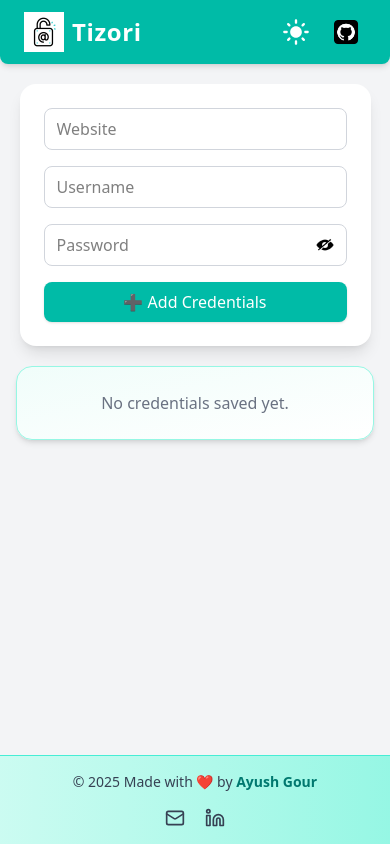
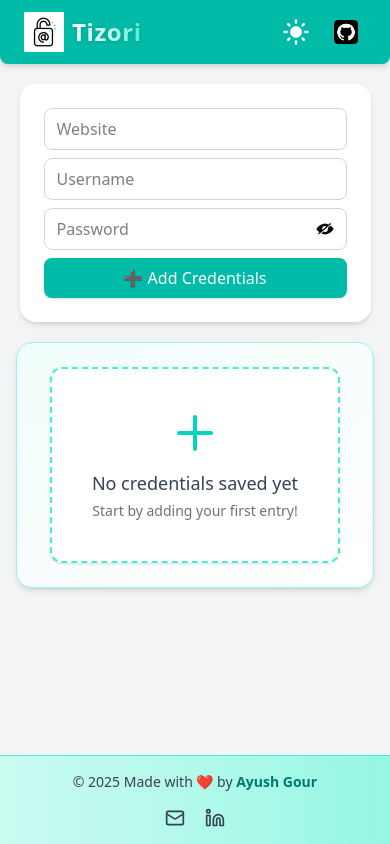
Before and after one commit to AyushGour-crack-it/React-Password-Manager, a React (Vite) app: page / in a window 390 px wide. Built offline with nearby package versions, Linux system fonts and the light colour scheme.

Commit message:
Some Changes in UI

```diff
--- a/components/EachData.jsx
+++ b/components/EachData.jsx
@@ -108,7 +108,7 @@
         ) : (
           <div className="flex justify-between items-center bg-gray-100 text-sm
             font-medium text-gray-700 rounded-md px-2 py-1 w-full truncate">
-            👤 <span className="truncate">{username}</span>
+             <span className="truncate">{ "👤  " + username}</span>
             <img
               onClick={() => copyContent(username)}
               className="w-4 h-4 cursor-pointer opacity-70 hover:opacity-100"
--- a/components/Navbar.jsx
+++ b/components/Navbar.jsx
@@ -9,11 +9,12 @@
   };
 
   return (
-    <nav className="bg-teal-500 shadow-md px-6 py-3 flex justify-between items-center rounded-b-lg">
+    <nav className="bg-teal-500 shadow-md px-6 py-3 flex justify-between items-center rounded-b-lg ">
       {/* Logo */}
       <div className="flex items-center gap-2">
         <img src={animatedIcon1} alt="logo" className="w-10 h-10" />
-        <span className="text-2xl md:text-3xl lg:text-4xl font-bold text-white tracking-wide">
+        <span className="text-2xl md:text-3xl lg:text-4xl font-extrabold tracking-wide
+  bg-gradient-to-r from-white via-teal-100 to-teal-300 bg-clip-text text-transparent drop-shadow-sm">
           Tizori
         </span>
       </div>
--- a/components/entrybox.jsx
+++ b/components/entrybox.jsx
@@ -32,8 +32,8 @@
   };
 
   return (
-    <div className="bg-white rounded-2xl shadow-lg p-6 flex flex-col gap-4">
-      <form onSubmit={handleAdd} className="flex flex-col gap-4" id="Ayush">
+    <div className="bg-white rounded-2xl shadow-md p-6 flex flex-col gap-4">
+      <form onSubmit={handleAdd} className="flex flex-col gap-2 sm:gap-4" id="Ayush">
         <input
           type="text"
           placeholder="Website"
--- a/src/App.jsx
+++ b/src/App.jsx
@@ -46,31 +46,30 @@
     <div className="BiggestContainer font-sans bg-gray-100 min-h-screen flex flex-col">
       <Navbar />
 
-      <div className="leftBox w-[90%] sm:w-4/5 md:w-2/3 lg:w-1/2 mx-auto mt-5">
+       <div className="leftBox w-[90%] sm:w-4/5 md:w-2/3 lg:w-1/2 mx-auto mt-5">
         <LeftBox addEntry={addEntry} />
       </div>
-<div className="AllData mx-4 m-5 p-6 rounded-2xl border border-teal-200
-  bg-gradient-to-br from-teal-50 to-white shadow-md
-  grid grid-cols-1 sm:grid-cols-2 lg:grid-cols-3 gap-6 justify-items-center">
-  {entries.length === 0 ? (
-    <p className="text-gray-500 text-center">No credentials saved yet.</p>
-  ) : (
-    entries.map((entry) => (
-      <EachData
-        key={entry.id}
-        {...entry}
-        onDelete={handleDelete}
-        onUpdate={updateEntry}
-      />
-    ))
-  )}
-</div>
+              <div className="AllData mx-4 m-5 p-6 rounded-2xl border border-teal-200 bg-gradient-to-br from-teal-50 to-white shadow-md grid grid-cols-1 sm:grid-cols-2 lg:grid-cols-3 gap-6 justify-items-center">
+                  {entries.length === 0 ?
+                   (
+                     <div className="col-span-full flex flex-col items-center justify-center text-center p-10 border-2 border-dashed border-teal-300 rounded-xl bg-white shadow-sm">
+                          <svg xmlns="http://www.w3.org/2000/svg" className="h-12 w-12 text-teal-400 mb-3"  fill="none" viewBox="0 0 24 24" stroke="currentColor">
+                            <path strokeLinecap="round" strokeLinejoin="round" strokeWidth={2} d="M12 4v16m8-8H4" />
+                          </svg>
+                          <p className="text-gray-700 text-lg font-medium"> No credentials saved yet </p>
+                              <p className="text-gray-500 text-sm mt-1">
+                                Start by adding your first entry!
+                              </p>
+                    </div>
+                   ) :
 
-
-
-
-
-
+                   (
+                     entries.map((entry) => (
+                     <EachData key={entry.id} {...entry} onDelete={handleDelete} onUpdate={updateEntry}/>
+                    ))
+                   )
+                  }
+    </div>
       <div className="mt-auto">
         <Footer />
       </div>
```
